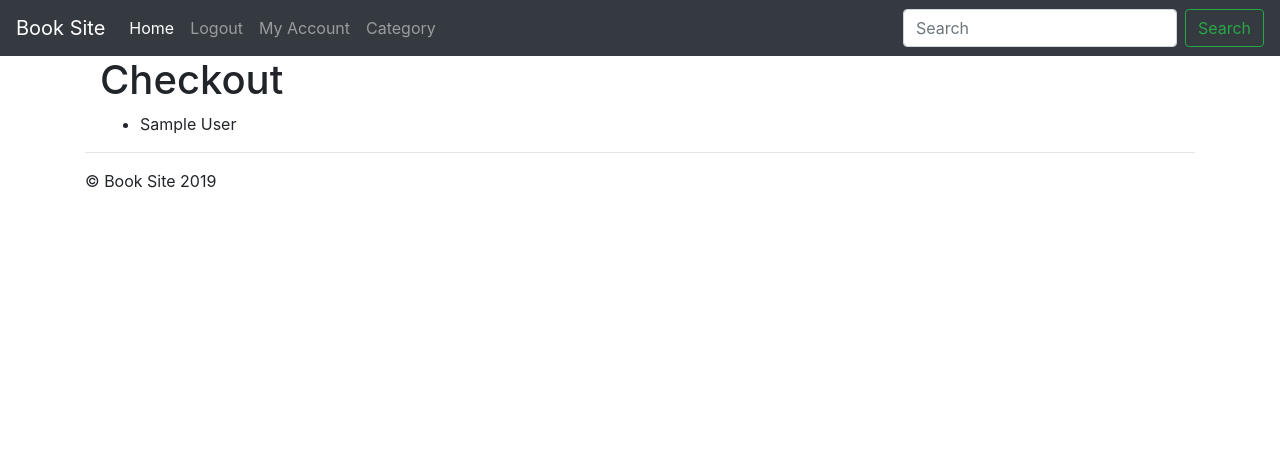
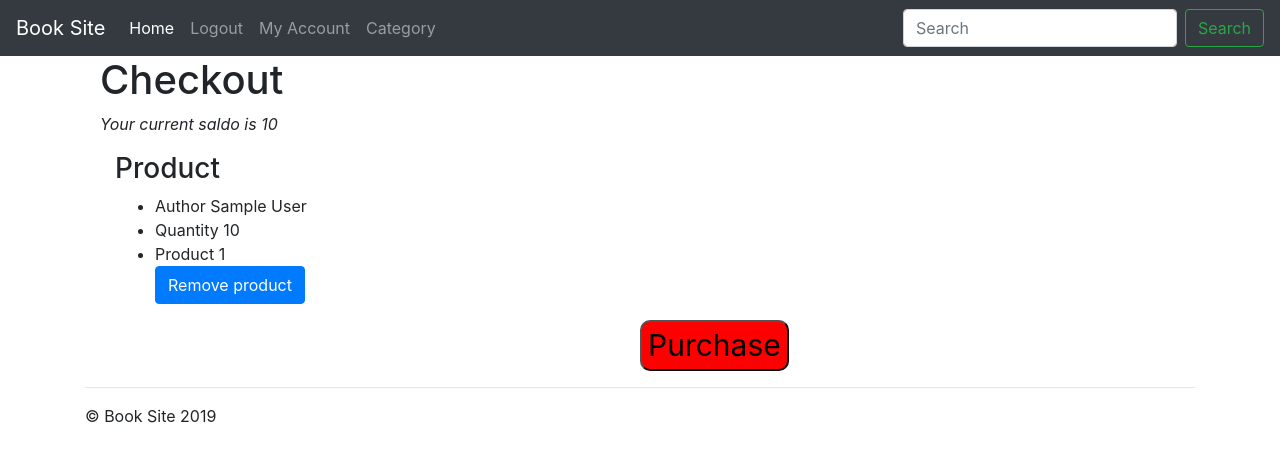
Before and after one commit to 98pontan/D0018E, a Flask app: page /checkout in a window 1280 px wide; the page is wider, and only the part inside the window is pictured. Shown: the top 462 px of that part. Run offline with Flask 2, Linux system fonts and the light colour scheme; the visitor is signed in with stand-in values (Sample User, id 1); tables that the repository leaves empty hold one stand-in row (values such as "Sample post"); some libraries are stand-ins or nearby versions.

Commit message:
Purchase is working

```diff
--- a/app.py
+++ b/app.py
@@ -99,6 +99,7 @@ def login():
                 session['logged_in'] = True
                 session['salt'] = data['Salt']
                 session['user_id'] = data['User_ID']
+                getCart_ID()
                 flash('You are now logged in!', 'success')
                 return redirect(url_for('index'))
             else:
@@ -187,7 +188,7 @@ def category():
     try:
         with connection.cursor() as cursor:
             # Create a new record
-            sql = "SELECT * FROM Product WHERE Category_ID = 1"
+            sql = "SELECT * FROM Product, Category WHERE Product.Category_ID = 1 AND Category.Category_ID = 1";
             result = cursor.execute(sql)
         connection.commit()
 
@@ -195,9 +196,34 @@ def category():
         connection.close()
         if result >= 1:
             data = cursor.fetchall()
+            #print(data)
             return render_template('category.html', data=data)
+
+
+def getAccountBalanace():
+    connection = pymysql.connect(host='localhost',
+                                 user='oscar',
+                                 password='hejsan123',
+                                 db='BookCommerce',
+                                 charset='utf8',
+                                 cursorclass=pymysql.cursors.DictCursor)
+
+    try:
+        with connection.cursor() as cursor:
+            # Create a new record
+            sql0 = "SELECT User.AccountBalance FROM User WHERE User_ID = %s;"
+            cursor.execute(sql0, session['user_id'])
+        connection.commit()
+
+    finally:
+        connection.close()
+    accountBalance = cursor.fetchall()
+    return accountBalance
+
+
 #checkout
 @app.route('/checkout')
+@login_required
 def checkout():
     connection = pymysql.connect(host='localhost',
                                  user='oscar',
@@ -209,15 +235,77 @@ def checkout():
     try:
         with connection.cursor() as cursor:
             # Create a new record
-            sql0 = "SELECT CartItem.Product_ID, CartItem.Quantity, Product.Author FROM CartItem, Cart, Product WHERE Cart.Cart_ID=CartItem.Cart_ID AND Cart.User_ID= %s AND CartItem.Product_ID=Product.Product_ID;"
+            sql0 = "SELECT CartItem.Product_ID, CartItem.Quantity, Product.Author FROM CartItem, Cart, Product WHERE Cart.Cart_ID=CartItem.Cart_ID AND Cart.User_ID=%s AND CartItem.Product_ID=Product.Product_ID "
             cursor.execute(sql0, session['user_id'])
         connection.commit()
 
     finally:
         connection.close()
     data = cursor.fetchall()
-    print(data)
-    return render_template('checkout.html', data=data)
+    accountBalance = getAccountBalanace()
+    return render_template('checkout.html', data=data, accountBalance=accountBalance)
+
+@app.route('/removeproduct')
+def removeproduct(Product_ID):
+    connection = pymysql.connect(host='localhost',
+                                     user='oscar',
+                                     password='hejsan123',
+                                     db='BookCommerce',
+                                     charset='utf8',
+                                     cursorclass=pymysql.cursors.DictCursor)
+
+    try:
+        with connection.cursor() as cursor:
+            # Create a new record
+            sql0 = "DELETE FROM CartItem WHERE Product_ID = %s AND Cart_ID = %s; "
+            cursor.execute(sql0, (Product_ID, session['Cart_ID']))
+        connection.commit()
+    finally:
+        connection.close()
+    data = cursor.fetchall()
+    return render_template('checkout.html')
+
+def getCart_ID():
+    connection = pymysql.connect(host='localhost',
+                                 user='oscar',
+                                 password='hejsan123',
+                                 db='BookCommerce',
+                                 charset='utf8',
+                                 cursorclass=pymysql.cursors.DictCursor)
+
+    try:
+        with connection.cursor() as cursor:
+            # Create a new record
+            sql0 = "SELECT Cart.Cart_ID FROM Cart WHERE  Cart.User_ID = %s"
+            cursor.execute(sql0, session['user_id'])
+        connection.commit()
+
+    finally:
+        connection.close()
+    data = cursor.fetchone()
+    session['Cart_ID'] = data['Cart_ID']
+    print(session['Cart_ID'])
+
+@app.route('/purchase')
+def delete():
+    connection = pymysql.connect(host='localhost',
+                                 user='oscar',
+                                 password='hejsan123',
+                                 db='BookCommerce',
+                                 charset='utf8',
+                                 cursorclass=pymysql.cursors.DictCursor)
+
+
+    try:
+        with connection.cursor() as cursor:
+            # Create a new record
+            sql0 = "DELETE CartItem FROM CartItem WHERE Cart_ID = %s";
+            cursor.execute(sql0, session['Cart_ID'])
+        connection.commit()
+
+    finally:
+        connection.close()
+    return render_template('index.html')
 
 
 if __name__ == '__main__':
--- a/templates/checkout.html
+++ b/templates/checkout.html
@@ -1,23 +1,43 @@
 {% extends 'layout.html' %}
-
+{% from "formhelper.html" import render_field %}
 {% block body %}
     <div class="container">
         <h1>Checkout</h1>
         <section>
 
-            <div class="carousel" role="listbox" style="max-height:300px">
-                <h3></h3>
+            <div class="carousel">
+                {% for i in accountBalance %}
+               <p> Your current saldo is {{i['AccountBalance']}} </p>
+                {% endfor%}
 
             </div>
-            <article>
-                {% for cartItem in data %}
+
+            {% for cartItem in data %}
+                <div class="col-sm-4">
+                <h3>Product</h3>
                     <ul>
-                        <li>{{cartItem.Author}}</li>
+                        <li>Author {{cartItem.Author}}</li>
+                        <li>Quantity {{cartItem.Quantity}} </li>
+                        <li>Product {{cartItem.Product_ID}}</li>
+                        <a href="/removeproduct"> <button type="button" class="btn btn-primary"  value="{{cartItem.Product_ID}}">Remove product</button></a>
                     </ul>
-                {% endfor %}
-            </article>
+                </div>
+            {% endfor %}
+
+            <a href="/purchase"><button class="purchase">Purchase</button></a>
         </section>
-
+        <style>
+            .purchase {
+                margin-left:50%;
+                margin-right:50%;
+                border-radius:10px;
+                font-size:30px;
+                background-color:red;
+            }
+            .carousel {
+                font-style:italic;
+            }
+        </style>
     </div>
 <style>
 
```
Also changed, not shown: templates/category.html (+4 -3 lines).
